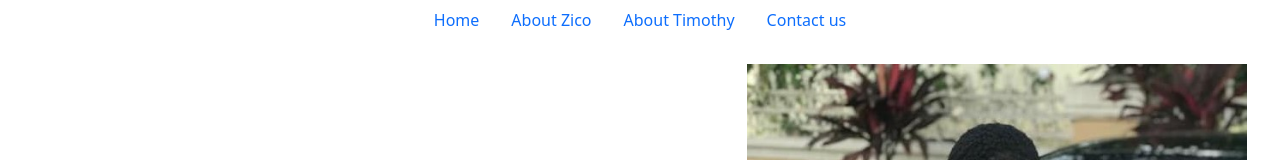
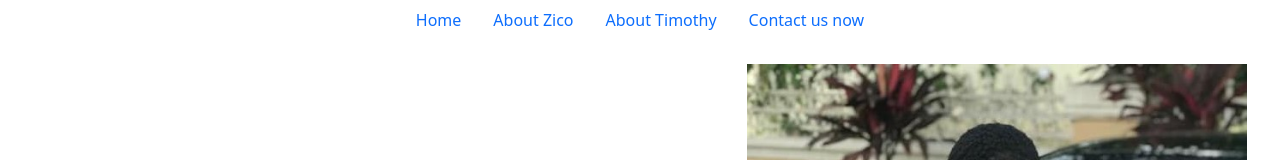
Before and after one commit to Leonardo2024/Check, a plain HTML site: page index.html in a window 1280 px wide. Shown: the top 160 px of the page. Drawn offline with nearby package versions, Linux system fonts and the light colour scheme; files whose address does not match are found by name.

Commit message:
Update index.html

```diff
--- a/index.html
+++ b/index.html
@@ -20,7 +20,7 @@
           <a class="nav-link" href="timprofile.html">About Timothy</a>
         </li>
         <li class="nav-item">
-          <a class="nav-link" href="contact_us.html">Contact us</a>
+          <a class="nav-link" href="contact_us.html">Contact us now</a>
         </li>
       </ul>
 </head>
```
